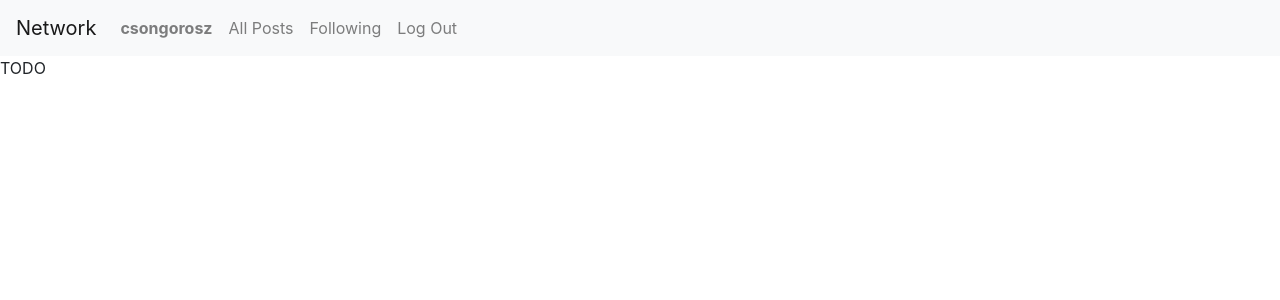
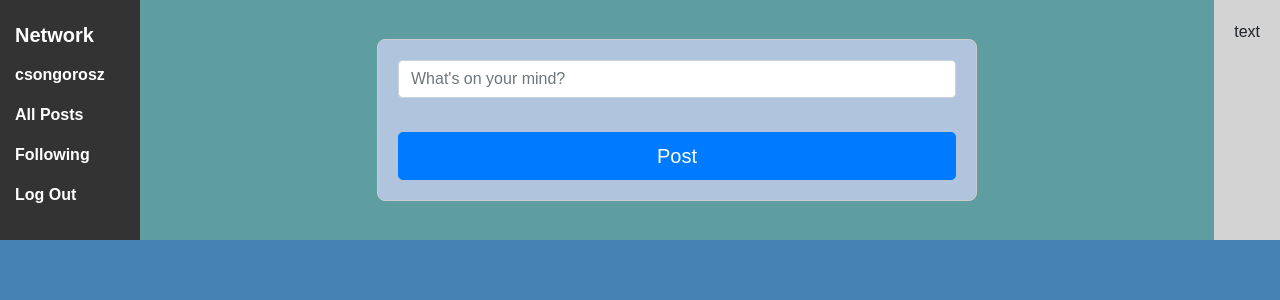
Before and after one commit to RipClaw15/Social-Network, a Django app: page / in a window 1280 px wide. Shown: the top 300 px of the page. Run offline with Django 3.2, Linux system fonts and the light colour scheme; a user stored in the database is signed in; some libraries are stand-ins or nearby versions.

Commit message:
few small changes

```diff
--- a/network/static/network/styles.css
+++ b/network/static/network/styles.css
@@ -0,0 +1,106 @@
+body {
+    font-family: Arial, sans-serif;
+    background-color:steelblue;
+    margin: 0;
+    padding: 0;
+    display:grid;
+    grid-template-columns: auto 1fr auto;
+}
+
+.body {
+    background-color: cadetblue;
+
+}
+.right {
+    background-color: lightgray; /* Set background color for the right column */
+    padding: 20px;
+}
+
+nav {
+    background-color: #333; /* Set background color for the navbar */
+    padding: 15px;
+  }
+
+  ul {
+    list-style: none;
+    margin: 0;
+    padding: 0;
+    display: flex;
+  }
+
+  li {
+    margin-right: 20px;
+  }
+
+  a {
+    text-decoration: none;
+    color: white;
+    font-weight: bold;
+  }
+
+.form {
+    display: flex;
+    justify-content: center;
+    align-items: center;
+    min-height: 70vh;
+    margin: 0;
+}
+
+.uform {
+    display: flex;
+    justify-content: center;
+    align-items: center;
+    min-height: 30vh;
+}
+
+.upload-form {
+    text-align: center;
+    background-color: lightsteelblue;
+    max-width: 600px;
+    width: 100%;
+    padding: 20px;
+    border: 1px solid #ccc;
+    border-radius: 8px;
+    box-sizing: border-box;
+
+}
+
+#compose-form {
+    display: flex;
+    flex-direction: column;
+    align-items: center;
+    flex-grow: 1;
+}
+
+
+#compose-form button {
+    margin-top: 10px;
+}
+
+.login-form {
+
+    text-align:center;
+    justify-content: center;
+    align-items: center;
+    height: 40vh;
+    margin: 0;
+    background-color:lightsteelblue;
+    max-width: 400px;
+    padding: 20px;
+    border: 1px solid #ccc;
+    border-radius: 8px;
+}
+
+.register-form {
+
+    text-align:center;
+    justify-content: center;
+    align-items: center;
+    height: 60vh;
+    margin: 0;
+    background-color:lightsteelblue;
+    max-width: 400px; /* Set a maximum width for the form */
+    padding: 20px;
+    border: 1px solid #ccc;
+    border-radius: 8px;
+}
--- a/network/templates/network/index.html
+++ b/network/templates/network/index.html
@@ -1,5 +1,17 @@
 {% extends "network/layout.html" %}
 
 {% block body %}
-    TODO
+
+    {% if user.is_authenticated %}
+        <div class="uform">
+            <div class="upload-form">
+                <form id="compose-form">
+                    <input class="form-control" placeholder="What's on your mind?">
+                    <br>
+                    <button type="button" class="btn btn-primary btn-lg btn-block">Post</button>
+
+                </form>
+            </div>
+        </div>
+    {% endif %}
 {% endblock %}
--- a/network/templates/network/layout.html
+++ b/network/templates/network/layout.html
@@ -5,18 +5,20 @@
     <head>
         <title>{% block title %}Social Network{% endblock %}</title>
         <link rel="stylesheet" href="https://stackpath.bootstrapcdn.com/bootstrap/4.4.1/css/bootstrap.min.css" integrity="sha384-Vkoo8x4CGsO3+Hhxv8T/Q5PaXtkKtu6ug5TOeNV6gBiFeWPGFN9MuhOf23Q9Ifjh" crossorigin="anonymous">
-        <link href="{% static 'network/styles.css' %}" rel="stylesheet">
+        <link rel="stylesheet" href="{% static 'network/styles.css' %}">
+        <link rel="stylesheet" href="https://cdnjs.cloudflare.com/ajax/libs/font-awesome/4.7.0/css/font-awesome.min.css">
+        <script src="https://kit.fontawesome.com/99cd413302.js" crossorigin="anonymous"></script>
     </head>
     <body>
 
-        <nav class="navbar navbar-expand-lg navbar-light bg-light">
+        <nav>
             <a class="navbar-brand" href="#">Network</a>
 
             <div>
               <ul class="navbar-nav mr-auto">
                 {% if user.is_authenticated %}
                     <li class="nav-item">
-                        <a class="nav-link" href="#"><strong>{{ user.username }}</strong></a>
+                        <a class="nav-link" href="{% url 'profile' %}"><strong>{{ user.username }}</strong></a>
                     </li>
                 {% endif %}
                 <li class="nav-item">
@@ -24,7 +26,7 @@
                 </li>
                 {% if user.is_authenticated %}
                     <li class="nav-item">
-                        <a class="nav-link" href="#">Following</a>
+                        <a class="nav-link" href="{% url 'following' %}">Following</a>
                     </li>
                     <li class="nav-item">
                         <a class="nav-link" href="{% url 'logout' %}">Log Out</a>
@@ -45,5 +47,6 @@
             {% block body %}
             {% endblock %}
         </div>
+        <div class="right">text</div>
     </body>
 </html>
--- a/network/urls.py
+++ b/network/urls.py
@@ -7,5 +7,7 @@ urlpatterns = [
     path("", views.index, name="index"),
     path("login", views.login_view, name="login"),
     path("logout", views.logout_view, name="logout"),
-    path("register", views.register, name="register")
+    path("register", views.register, name="register"),
+    path("following", views.following, name="following"),
+    path("profile", views.profile_view, name="profile")
 ]
--- a/network/views.py
+++ b/network/views.py
@@ -10,6 +10,11 @@ from .models import User
 def index(request):
     return render(request, "network/index.html")
 
+def profile_view(request):
+    return render(request, "network/profile.html")
+
+def following(request):
+    return render(request, "network/following.html")
 
 def login_view(request):
     if request.method == "POST":
```
Also changed, not shown: network/templates/network/following.html (added, +8 -0 lines), network/templates/network/login.html (+7 -3 lines), network/templates/network/profile.html (added, +10 -0 lines), network/templates/network/register.html (+7 -3 lines), db.sqlite3, network/static/network/post.js (added).
